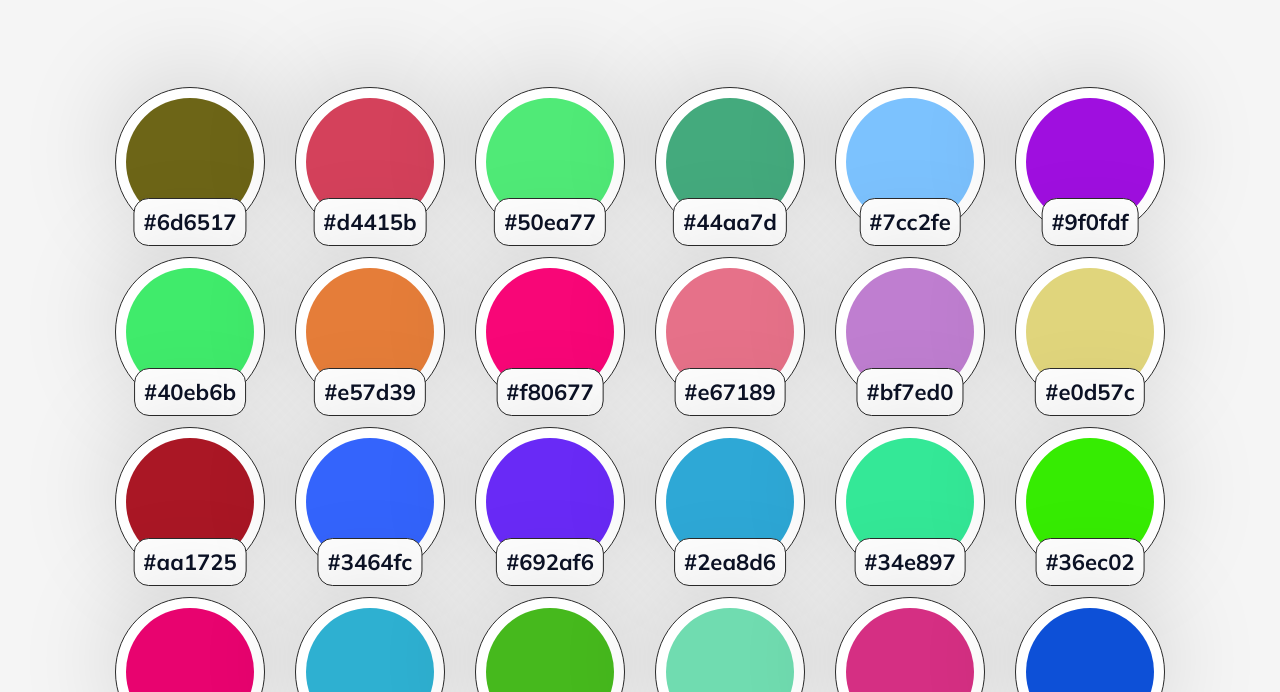
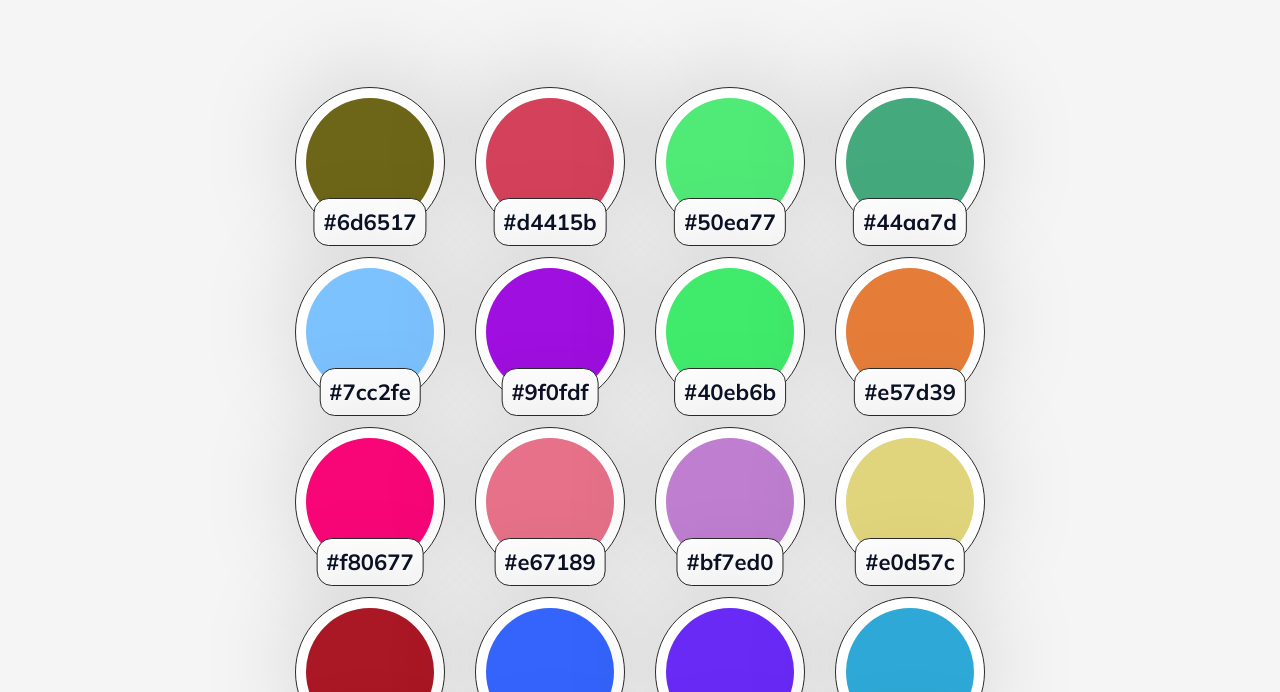
Before and after one commit to Nithyakrish1608/JS-color-generator, a plain HTML site: page index.html in a window 1280 px wide. Shown: the part 108-800 px from the top of the page. Drawn offline with Linux system fonts and the light colour scheme.

Commit message:
Update main.css

```diff
--- a/main.css
+++ b/main.css
@@ -58,8 +58,8 @@ h3 {
 ul.color-palette {
   display: -ms-grid;
   display: grid;
-  -ms-grid-columns: (auto)[6];
-      grid-template-columns: repeat(6, auto);
+  -ms-grid-columns: (auto)[4];
+      grid-template-columns: repeat(4, auto);
       padding: 10px;
 }
 
```
